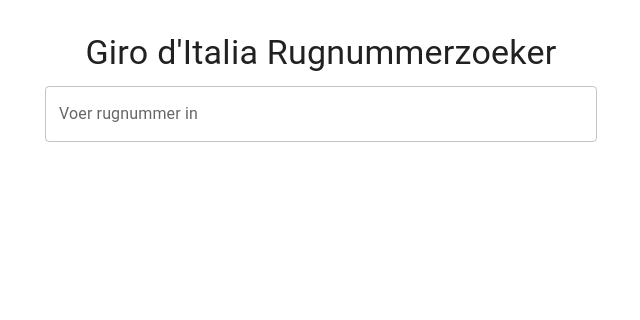
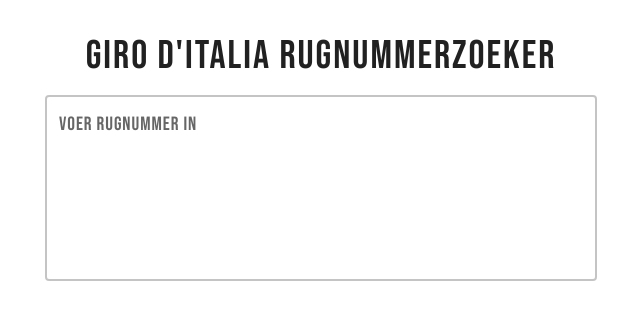
Before and after one commit to tomderoos/wie-is-die-renner, a React (Vite) app: page / in a window 1280 px wide. Shown: the top 320 px of the page, without its empty margins (319-959 px from the left). Built offline with nearby package versions, Linux system fonts and the light colour scheme.

Commit message:
Verbeterd: nummers 4x zo groot gemaakt en Bebas Neue font toegevoegd

```diff
--- a/index.html
+++ b/index.html
@@ -5,6 +5,9 @@
     <meta name="viewport" content="width=device-width, initial-scale=1.0" />
     <title>Giro d'Italia Rugnummerzoeker</title>
     <meta name="theme-color" content="#e10600" />
+    <link rel="preconnect" href="https://fonts.googleapis.com">
+    <link rel="preconnect" href="https://fonts.gstatic.com" crossorigin>
+    <link href="https://fonts.googleapis.com/css2?family=Bebas+Neue&display=swap" rel="stylesheet">
   </head>
   <body>
     <div id="root"></div>
--- a/src/App.tsx
+++ b/src/App.tsx
@@ -18,6 +18,49 @@
     mode: 'light',
     primary: {
       main: '#e10600', // Giro roze
+    },
+  },
+  typography: {
+    fontFamily: '"Bebas Neue", sans-serif',
+    h4: {
+      fontSize: '2.5rem',
+      letterSpacing: '0.05em',
+    },
+    h5: {
+      fontSize: '1.8rem',
+      letterSpacing: '0.05em',
+    },
+  },
+  components: {
+    MuiTextField: {
+      styleOverrides: {
+        root: {
+          '& .MuiInputBase-input': {
+            fontSize: '8rem',
+            fontFamily: '"Bebas Neue", sans-serif',
+            letterSpacing: '0.1em',
+            textAlign: 'center',
+            padding: '1rem',
+            height: '1.2em',
+            lineHeight: '1',
+          },
+          '& .MuiInputLabel-root': {
+            fontSize: '1.2rem',
+            fontFamily: '"Bebas Neue", sans-serif',
+            letterSpacing: '0.05em',
+          },
+        },
+      },
+    },
+    MuiChip: {
+      styleOverrides: {
+        root: {
+          fontSize: '1rem',
+          fontFamily: '"Bebas Neue", sans-serif',
+          letterSpacing: '0.05em',
+          height: '2rem',
+        },
+      },
     },
   },
 });
@@ -52,9 +95,23 @@
             inputProps={{
               inputMode: 'numeric',
               pattern: '[0-9]*',
-              maxLength: 3
+              maxLength: 3,
+              style: { textAlign: 'center' }
             }}
-            sx={{ mb: 3 }}
+            sx={{
+              mb: 3,
+              '& .MuiOutlinedInput-root': {
+                '& fieldset': {
+                  borderWidth: 2,
+                },
+                '&:hover fieldset': {
+                  borderWidth: 2,
+                },
+                '&.Mui-focused fieldset': {
+                  borderWidth: 2,
+                },
+              },
+            }}
           />
         </Box>
 
```
